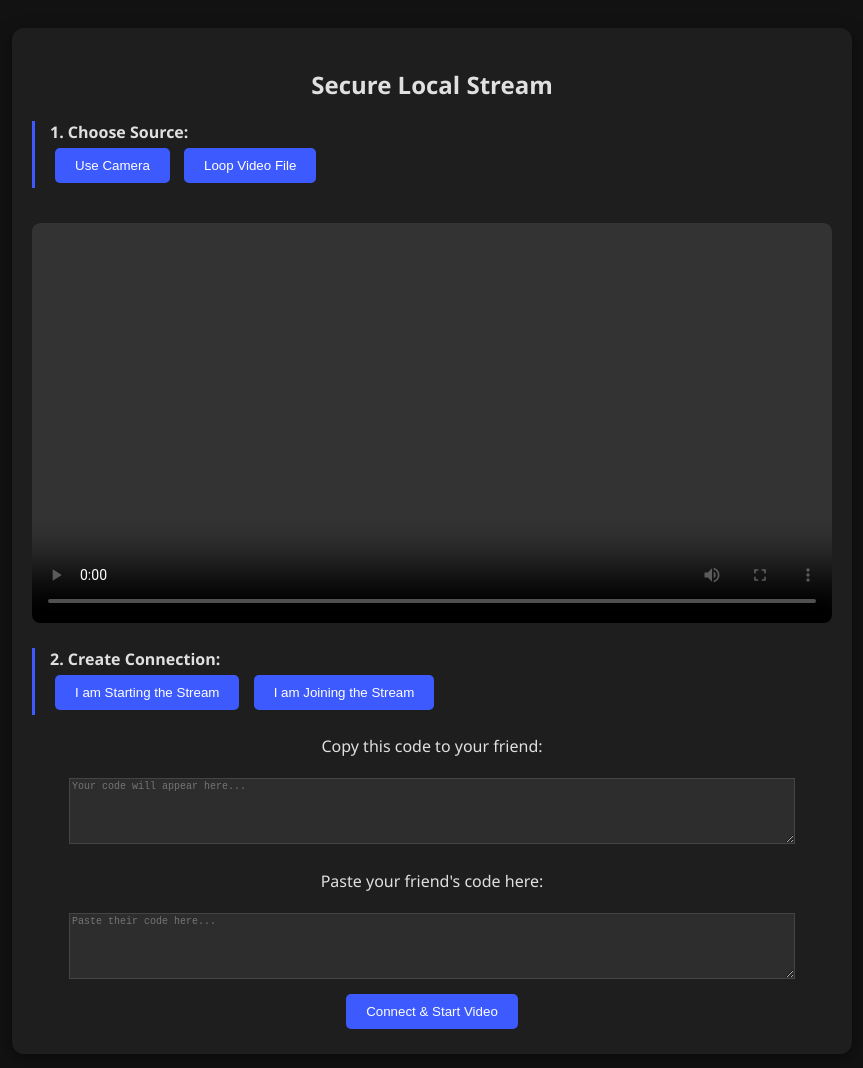
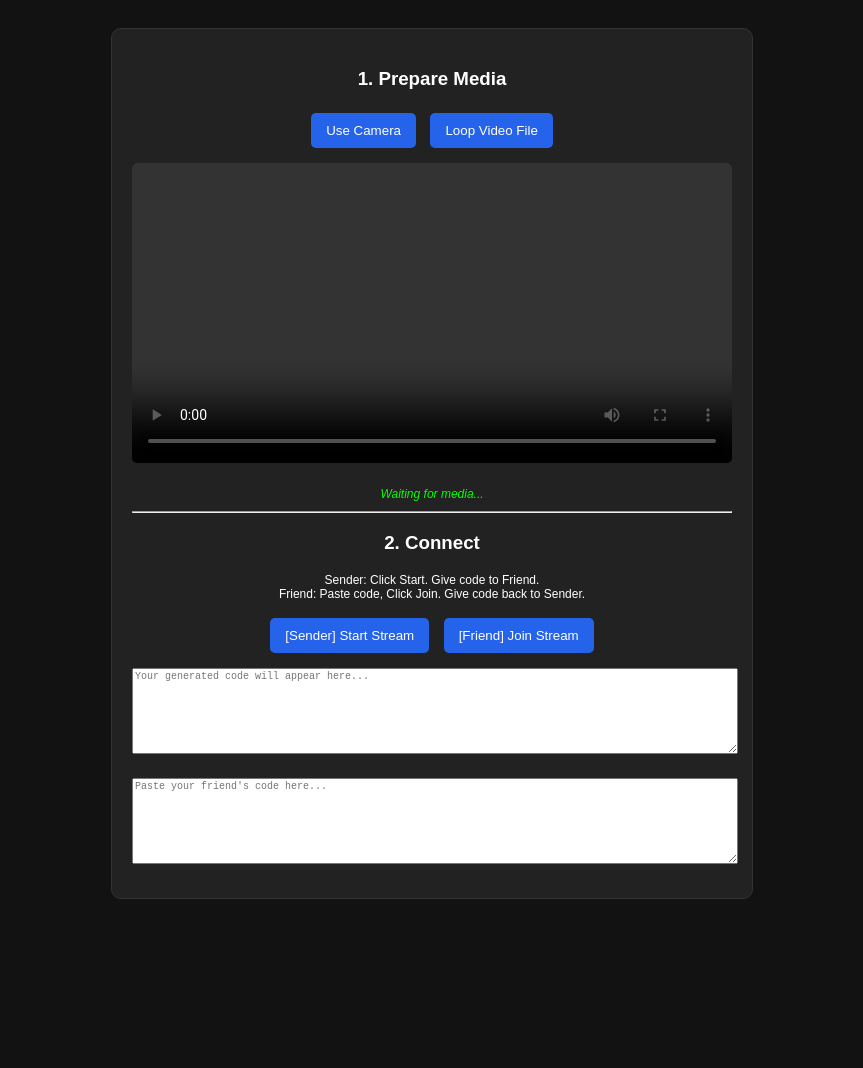
Before and after one commit to lfairclo/g8meloader_lfairclo, a website: page Stream.html in a window 1280 px wide. Shown: the whole page, without its empty margins (208-1071 px from the left). After the commit the page ends 927 px from the top, so only its background shows below. Drawn offline with Linux system fonts and the light colour scheme.

Commit message:
Update Stream.html

```diff
--- a/Stream.html
+++ b/Stream.html
@@ -1,91 +1,117 @@
 <!DOCTYPE html>
 <html>
 <head>
-    <title>Manual P2P Tunnel</title>
+    <title>P2P Stream Portal</title>
     <style>
-        body { font-family: 'Segoe UI', sans-serif; background: #121212; color: #e0e0e0; text-align: center; padding: 20px; }
-        .container { max-width: 800px; margin: auto; background: #1e1e1e; padding: 20px; border-radius: 12px; box-shadow: 0 4px 15px rgba(0,0,0,0.5); }
-        video { width: 100%; border-radius: 8px; background: #000; margin-top: 15px; }
-        textarea { width: 90%; height: 60px; background: #2d2d2d; color: #00ff00; border: 1px solid #444; font-family: monospace; font-size: 10px; margin: 5px 0; }
-        button { background: #3d5afe; color: white; border: none; padding: 10px 20px; border-radius: 5px; cursor: pointer; margin: 5px; transition: 0.3s; }
-        button:hover { background: #536dfe; }
-        .step { border-left: 3px solid #3d5afe; padding-left: 15px; margin: 20px 0; text-align: left; }
+        body { font-family: sans-serif; background: #121212; color: white; text-align: center; padding: 20px; }
+        .box { background: #222; padding: 20px; border-radius: 10px; max-width: 600px; margin: auto; border: 1px solid #333; }
+        video { width: 100%; border-radius: 5px; margin: 10px 0; background: #000; }
+        textarea { width: 100%; height: 80px; font-family: monospace; font-size: 10px; margin: 10px 0; block-size: border-box; }
+        .status { color: #00ff00; font-size: 12px; margin: 10px; font-style: italic; }
+        button { padding: 10px 15px; margin: 5px; cursor: pointer; background: #2563eb; color: white; border: none; border-radius: 5px; }
+        button:hover { background: #1d4ed8; }
     </style>
 </head>
 <body>
 
-<div class="container">
-    <h2>Secure Local Stream</h2>
+<div class="box">
+    <h3>1. Prepare Media</h3>
+    <button onclick="setup('cam')">Use Camera</button>
+    <button onclick="document.getElementById('fileIn').click()">Loop Video File</button>
+    <input type="file" id="fileIn" accept="video/*" style="display:none" onchange="setup('file')">
+    <video id="v" autoplay playsinline controls></video>
+    <div id="status" class="status">Waiting for media...</div>
 
-    <div class="step">
-        <strong>1. Choose Source:</strong><br>
-        <button onclick="startSource('cam')">Use Camera</button>
-        <button onclick="document.getElementById('fileInput').click()">Loop Video File</button>
-        <input type="file" id="fileInput" accept="video/*" style="display:none" onchange="startSource('file')">
-    </div>
+    <hr>
 
-    <video id="v" autoplay playsinline controls></video>
+    <h3>2. Connect</h3>
+    <p style="font-size: 12px;">Sender: Click Start. Give code to Friend.<br>
+       Friend: Paste code, Click Join. Give code back to Sender.</p>
 
-    <div class="step">
-        <strong>2. Create Connection:</strong><br>
-        <button onclick="createOffer()">I am Starting the Stream</button>
-        <button onclick="createAnswer()">I am Joining the Stream</button>
-    </div>
+    <button onclick="startOffer()">[Sender] Start Stream</button>
+    <button onclick="startAnswer()">[Friend] Join Stream</button>
 
-    <div id="handshake">
-        <p>Copy this code to your friend:</p>
-        <textarea id="localSdp" readonly placeholder="Your code will appear here..."></textarea>
+    <textarea id="outputSdp" readonly placeholder="Your generated code will appear here..."></textarea>
+    <textarea id="inputSdp" placeholder="Paste your friend's code here..."></textarea>
 
-        <p>Paste your friend's code here:</p>
-        <textarea id="remoteSdp" placeholder="Paste their code here..."></textarea>
-        <br>
-        <button onclick="connect()">Connect & Start Video</button>
-    </div>
+    <button id="finalBtn" onclick="finish()" style="background:#059669; display:none;">Finish Connection</button>
 </div>
 
 <script>
-let pc = new RTCPeerConnection({ iceServers: [] }); // Local only, no external servers
-let localStream;
+let pc = new RTCPeerConnection({ iceServers: [] });
+let log = document.getElementById('status');
 
-// Setup video source
-async function startSource(type) {
+function setStatus(msg) { log.innerText = "Status: " + msg; }
+
+// 1. Setup Media
+async function setup(type) {
+    let stream;
     if (type === 'cam') {
-        localStream = await navigator.mediaDevices.getUserMedia({ video: true, audio: true });
-        document.getElementById('v').srcObject = localStream;
+        stream = await navigator.mediaDevices.getUserMedia({ video: true, audio: true });
+        document.getElementById('v').srcObject = stream;
     } else {
-        const file = document.getElementById('fileInput').files[0];
-        document.getElementById('v').srcObject = null;
-        document.getElementById('v').src = URL.createObjectURL(file);
-        document.getElementById('v').loop = true;
-        localStream = document.getElementById('v').captureStream();
+        const file = document.getElementById('fileIn').files[0];
+        const v = document.getElementById('v');
+        v.srcObject = null;
+        v.src = URL.createObjectURL(file);
+        v.loop = true;
+        v.play();
+        stream = v.captureStream();
     }
-    localStream.getTracks().forEach(track => pc.addTrack(track, localStream));
+    stream.getTracks().forEach(track => pc.addTrack(track, stream));
+    setStatus("Media Ready. Choose 'Start' or 'Join'.");
 }
 
-// Receive video
-pc.ontrack = (e) => { document.getElementById('v').srcObject = e.streams[0]; };
-
-async function createOffer() {
+// 2. Sender: Create Offer
+async function startOffer() {
     const offer = await pc.createOffer();
     await pc.setLocalDescription(offer);
-    // Wait for ICE gathering
-    setTimeout(() => { document.getElementById('localSdp').value = btoa(JSON.stringify(pc.localDescription)); }, 500);
+
+    // Wait for address gathering
+    pc.onicecandidate = (e) => {
+        if (!e.candidate) {
+            document.getElementById('outputSdp').value = btoa(JSON.stringify(pc.localDescription));
+            setStatus("Copy your code and give it to your friend.");
+            document.getElementById('finalBtn').style.display = "inline-block";
+        }
+    };
 }
 
-async function createAnswer() {
-    const remoteData = JSON.parse(atob(document.getElementById('remoteSdp').value));
-    await pc.setRemoteDescription(new RTCSessionDescription(remoteData));
-    const answer = await pc.createAnswer();
-    await pc.setLocalDescription(answer);
-    setTimeout(() => { document.getElementById('localSdp').value = btoa(JSON.stringify(pc.localDescription)); }, 500);
+// 3. Friend: Create Answer
+async function startAnswer() {
+    const raw = document.getElementById('inputSdp').value;
+    if (!raw) return alert("Paste the sender's code first!");
+
+    try {
+        const offer = JSON.parse(atob(raw));
+        await pc.setRemoteDescription(new RTCSessionDescription(offer));
+        const answer = await pc.createAnswer();
+        await pc.setLocalDescription(answer);
+
+        pc.onicecandidate = (e) => {
+            if (!e.candidate) {
+                document.getElementById('outputSdp').value = btoa(JSON.stringify(pc.localDescription));
+                setStatus("Copy this code and give it BACK to the Sender.");
+            }
+        };
+    } catch (e) {
+        alert("Invalid code. Make sure you copied the whole thing!");
+    }
 }
 
-async function connect() {
-    const remoteData = JSON.parse(atob(document.getElementById('remoteSdp').value));
-    if (!pc.currentRemoteDescription) {
-        await pc.setRemoteDescription(new RTCSessionDescription(remoteData));
-    }
+// 4. Sender: Finalize
+async function finish() {
+    const raw = document.getElementById('inputSdp').value;
+    const answer = JSON.parse(atob(raw));
+    await pc.setRemoteDescription(new RTCSessionDescription(answer));
+    setStatus("Connected!");
 }
+
+// Handle incoming stream
+pc.ontrack = (e) => {
+    setStatus("Receiving Video!");
+    document.getElementById('v').srcObject = e.streams[0];
+};
 </script>
 </body>
 </html>
```
